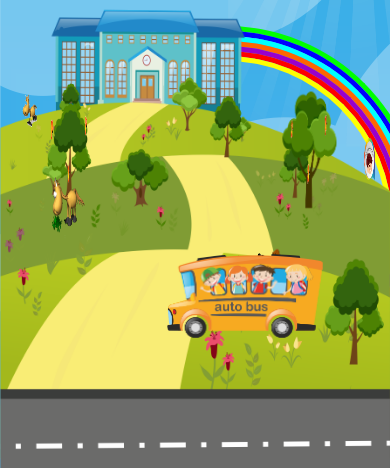
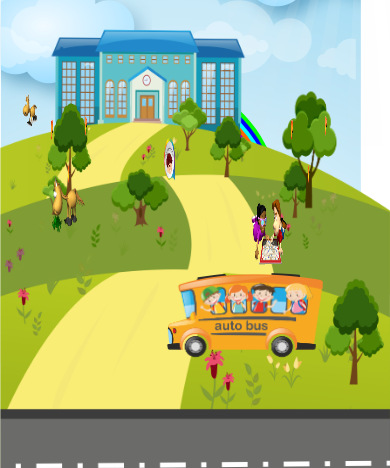
Before and after one commit to jaimeJM/app, a plain HTML site: page Html/principal.html in a window 390 px wide. Shown: the part 312-780 px from the top of the page. Drawn offline with Linux system fonts and the light colour scheme; files whose address does not match are found by name.

Commit message:
primer commit

```diff
--- a/Css/principal.css
+++ b/Css/principal.css
@@ -614,6 +614,7 @@ body{
 	width: 100%;
 	background: url("../Imagenes/fondo2.png");
 	overflow: hidden;
+	background-repeat: no-repeat;
 	}
 
 .menu_bar {
@@ -728,8 +729,8 @@ nav ul li a{
 	}
 
 .caballo1 {
-		margin-top: 250px;
-		margin-left: 625px;
+		margin-top: 220px;
+		margin-left: 525px;
 		width: 10%;
 		height: 20%;
 	}
@@ -803,8 +804,9 @@ body{
 
 	height: 100%;
 	width: 100%;
-	background: url("../Imagenes/fondo2.png");
+	background: url("../Imagenes/fondo4.png");
 	overflow: hidden;
+	background-repeat: no-repeat;
 	}
 
 .menu_bar {
@@ -812,7 +814,7 @@ body{
 	margin-left: 81%;
 	background: #024959;
 	transition: 1s;
-	z-index: 6;
+	z-index: 1001;
 }
 
 .otra{
@@ -820,7 +822,7 @@ body{
 	margin-top: 30%;
 	margin-left: 70%;
 	transition: 1s;
-	z-index: 20;
+	z-index: 1000;
 	position: absolute;
 
 }
@@ -843,7 +845,7 @@ nav {
 		right: 100%;
 		margin: 0px;
 		background: #024959;
-		z-index: 7;
+		z-index: 999;
 	}
 
 nav ul {
@@ -882,7 +884,7 @@ nav ul li a{
 .autobus {
 		width: 40%;
 		height: 10%;
-		margin-top: 145%;
+		margin-top: 150%;
 }
 
 
@@ -890,7 +892,7 @@ nav ul li a{
 
 		margin: 0px auto;
 		background: url("../Imagenes/fondo3.png");
-		margin-top: 30%;
+		margin-top: 35%;
 		width: 100%;
 		height: 100%;
 		background-size: 100% 80%;
@@ -953,6 +955,11 @@ nav ul li a{
 		height: 5%;
 	}
 
+.nube:nth-child(4){
+width: 150px;
+height: 100px;
+
+}
 
 .avion1 {
 		margin-left: -80%;
@@ -977,7 +984,7 @@ nav ul li a{
 	}
 
 .ninos {
-		margin-top: 550px;
+		margin-top: 500px;
 		margin-left: 250px;
 		width: 10%;
 		height: 10%;
@@ -985,55 +992,55 @@ nav ul li a{
 
 .conten {
 		margin-top: 450px;
-		margin-left: 350px;
+		margin-left: 150px;
 		width: 10%;
 		height: 5%;
 	}
 
 div.loader1 {
-		width:380px;
+		width:60%;
 		margin-left: -70px;
-		height:380px;
-		margin-top:-150px;
+		height:60%;
+		margin-top:-100px;
 }
 div.loader2 {
-		width:370px;
+		width:58%;
 		margin-left: -65px;
-		height:370px;
-		margin-top:-145px;
+		height:58%;
+		margin-top:-95px;
 }
 
 div.loader3 {
-		width:360px;
+		width:56%;
 		margin-left: -60px;
-		height:360px;
-		margin-top:-140px;
+		height:56%;
+		margin-top:-90px;
 }
 
 div.loader4 {
-		width:350px;
+		width:54%;
 		margin-left: -55px;
-		height:350px;
-		margin-top:-135px;
+		height:54%;
+		margin-top:-85px;
 }
 
 div.loader5 {
-		width:340px;
+		width:52%;
 		margin-left: -50px;
-		height:340px;
-		margin-top:-130px;
+		height:52%;
+		margin-top:-80px;
 }
 div.loader6 {
-		width:330px;
+		width:50%;;
 		margin-left: -45px;
-		height:330px;
-		margin-top:-125px;
+		height:50%;;
+		margin-top:-75px;
 }
 
 div.loader7 {
-		width:320px;
+		width:48%;
 		margin-left: -40px;
-		height:320px;
-		margin-top:-120px;
+		height:48%;
+		margin-top:-70px;
 }
 }
```
Also changed, not shown: Imagenes/fondo4.png (added).
